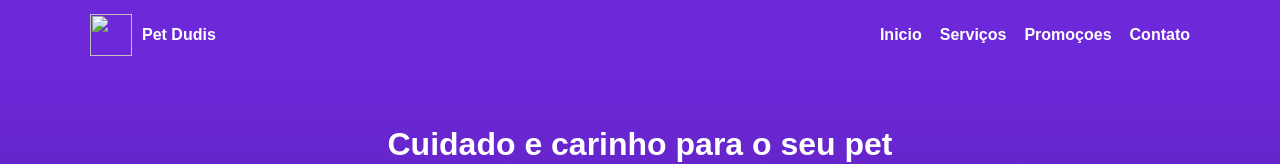
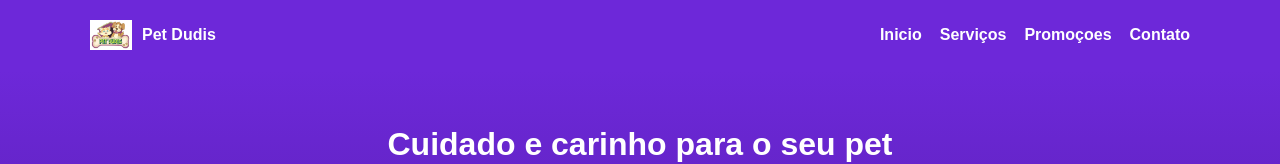
Before and after one commit to Idelcio/petteste, a plain HTML site: page index.html in a window 1280 px wide. Shown: the top 164 px of the page. Drawn offline with Linux system fonts and the light colour scheme.

Commit message:
Cria logo em cabeçalho

```diff
--- a/index.html
+++ b/index.html
@@ -11,7 +11,7 @@
   <header class="topbar">
     <div class="container">
       <a class="logo" href="index.html">
-        <img src="imagens/logo-petdudis.png">
+        <img src="imagens/logo.jpg">
         <span>Pet Dudis</span>
       </a>
 
```
